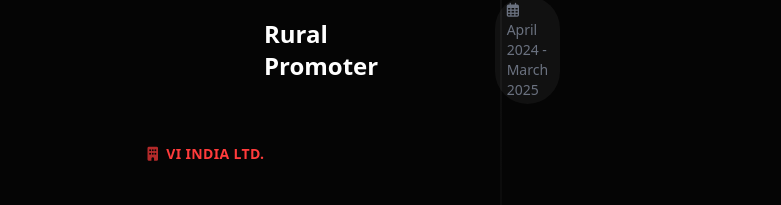
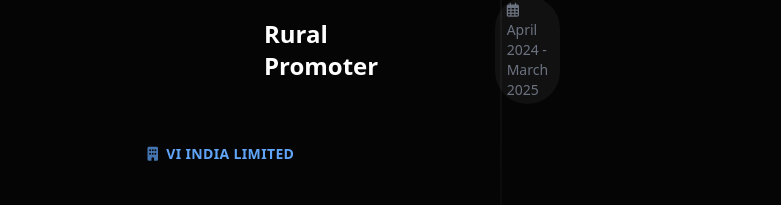
Before and after one commit to Chirag912-crypto/chirag-portfolio, a plain HTML site: page index.html in a window 1280 px wide. Shown: the part 3775-3980 px from the top of the page, without its empty margins (139-920 px from the left). Drawn offline with nearby package versions, Linux system fonts and the light colour scheme.

Commit message:
index.html

```diff
--- a/index.html
+++ b/index.html
@@ -241,7 +241,7 @@
                     </div>
                 </div>
 
-                                <div class="relative flex items-center justify-between md:justify-normal md:odd:flex-row-reverse group" data-aos="fade-up" data-aos-delay="400">
+                <div class="relative flex items-center justify-between md:justify-normal md:odd:flex-row-reverse group" data-aos="fade-up" data-aos-delay="400">
                     <div class="flex items-center justify-center w-10 h-10 rounded-full border-4 border-white dark:border-[#050505] bg-gray-300 dark:bg-white/20 text-gray-600 dark:text-white shadow shrink-0 md:order-1 md:group-odd:-translate-x-1/2 md:group-even:translate-x-1/2 z-10 transition-transform duration-300 group-hover:scale-125">
                         <i class="fas fa-bullhorn text-sm"></i>
                     </div>
@@ -250,7 +250,7 @@
                             <h3 class="text-xl md:text-2xl font-bold text-gray-900 dark:text-white">Rural Promoter</h3>
                             <span class="text-gray-500 font-medium text-sm bg-gray-100 dark:bg-white/5 px-3 py-1 rounded-full mt-2 md:mt-0 inline-block w-fit"><i class="far fa-calendar-alt mr-1"></i> April 2024 - March 2025</span>
                         </div>
-                        <p class="text-[#e20000] dark:text-[#ff3b3b] font-bold text-sm tracking-wide uppercase mb-5"><i class="fas fa-building mr-1 opacity-70"></i> Vi India Ltd.</p>
+                        <p class="text-blue-600 dark:text-blue-400 font-bold text-sm tracking-wide uppercase mb-5"><i class="fas fa-building mr-1 opacity-70"></i> Vi India Limited</p>
                         <ul class="space-y-3 text-gray-700 dark:text-gray-400 font-light text-sm md:text-base">
                             <li class="flex items-start gap-3"><i class="fas fa-check-circle text-[#FF9933] mt-1 text-sm"></i> Actively promoted Vi services through on-ground marketing and customer interaction.</li>
                             <li class="flex items-start gap-3"><i class="fas fa-check-circle text-[#FF9933] mt-1 text-sm"></i> Facilitated new prepaid activations and educated users on competitive data plans.</li>
@@ -448,7 +448,8 @@
                 <i class="fab fa-linkedin-in text-lg"></i>
             </a>
             <a href="https://instagram.com/cm_graphixx_912" target="_blank" class="w-12 h-12 rounded-full bg-gray-100 dark:bg-white/5 border border-gray-200 dark:border-white/10 flex items-center justify-center text-gray-500 dark:text-gray-400 hover:bg-[#FF9933] hover:text-white dark:hover:text-black hover:border-[#FF9933] hover:shadow-[0_0_15px_rgba(255,153,51,0.4)] transform hover:-translate-y-1 transition-all duration-300">
-                                <i class="fab fa-instagram text-lg"></i>
+
+                <i class="fab fa-instagram text-lg"></i>
             </a>
         </div>
         <p class="font-etna text-[#FF9933] text-xl mb-3 tracking-wider">Portfolio</p>
```
